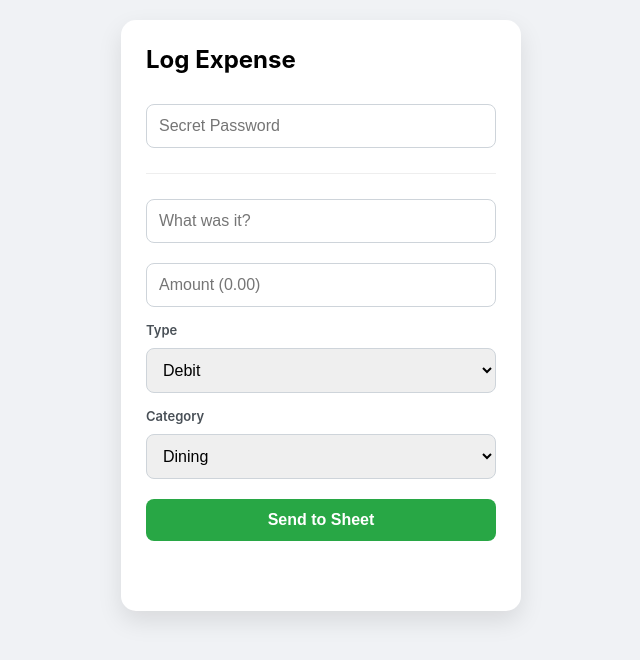
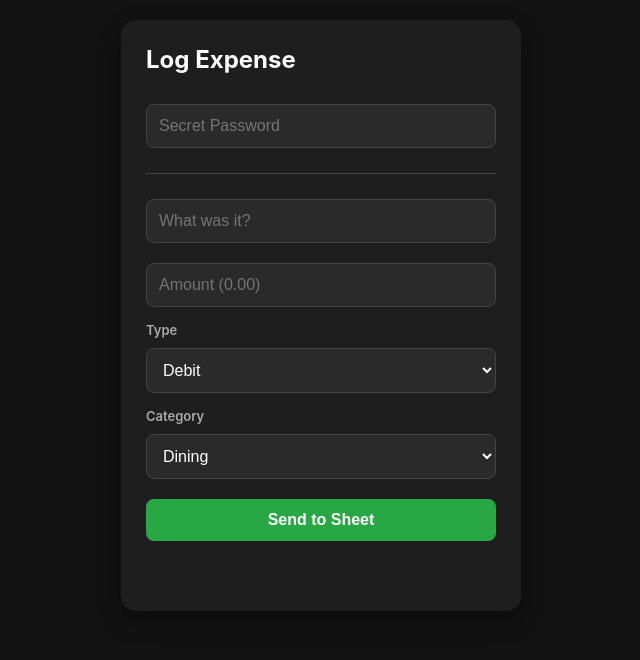
Before and after one commit to yeungtech/budget_track, a plain HTML site: page index.html in a window 1280 px wide. Shown: the whole page, without its empty margins (319-959 px from the left). Drawn offline with Linux system fonts and the light colour scheme.

Commit message:
Update index.html - Dark theme
with last entry displayed

```diff
--- a/index.html
+++ b/index.html
@@ -4,18 +4,18 @@
     <title>Expense Logger</title>
     <meta name="viewport" content="width=device-width, initial-scale=1">
     <style>
-        body { font-family: -apple-system, sans-serif; padding: 20px; max-width: 400px; margin: auto; background-color: #f0f2f5; }
-        .card { background: white; padding: 25px; border-radius: 15px; box-shadow: 0 10px 25px rgba(0,0,0,0.1); }
-        input, select, button { width: 100%; padding: 12px; margin: 10px 0; border: 1px solid #ced4da; border-radius: 8px; box-sizing: border-box; font-size: 16px; }
+        body { font-family: -apple-system, sans-serif; padding: 20px; max-width: 400px; margin: auto; background-color: #121212; }
+        .card { background: #1e1e1e; padding: 25px; border-radius: 15px; box-shadow: 0 10px 25px rgba(0,0,0,0.3); color: #ffffff; }
+        input, select, button { width: 100%; padding: 12px; margin: 10px 0; border: 1px solid #444444; border-radius: 8px; box-sizing: border-box; font-size: 16px; background-color: #2a2a2a; color: #ffffff; }
         button { background-color: #28a745; color: white; border: none; font-weight: bold; cursor: pointer; transition: 0.3s; }
         button:disabled { background-color: #6c757d; }
-        label { font-size: 13px; color: #495057; font-weight: 600; margin-top: 5px; display: block; }
+        label { font-size: 13px; color: #aaaaaa; font-weight: 600; margin-top: 5px; display: block; }
         .status-area { height: 20px; text-align: center; margin-top: 15px; font-weight: bold; font-size: 14px; }
-        .last-entry { margin-top: 20px; padding-top: 15px; border-top: 1px solid #eee; display: none; }
-        .last-entry h4 { margin: 0 0 10px 0; color: #495057; font-size: 13px; }
+        .last-entry { margin-top: 20px; padding-top: 15px; border-top: 1px solid #444444; display: none; }
+        .last-entry h4 { margin: 0 0 10px 0; color: #aaaaaa; font-size: 13px; }
         .last-entry table { width: 100%; font-size: 14px; }
         .last-entry td { padding: 5px 0; }
-        .last-entry td:first-child { color: #6c757d; }
+        .last-entry td:first-child { color: #aaaaaa; }
         .last-entry td:last-child { text-align: right; font-weight: 500; }
     </style>
 </head>
@@ -24,7 +24,7 @@
         <h2 style="margin-top:0">Log Expense</h2>
         <form id="expenseForm">
             <input type="password" id="password" placeholder="Secret Password" required>
-            <hr style="border: 0; border-top: 1px solid #eee; margin: 15px 0;">
+            <hr style="border: 0; border-top: 1px solid #444444; margin: 15px 0;">
             <input type="text" id="item" placeholder="What was it?" required>
             <input type="number" step="0.01" id="price" placeholder="Amount (0.00)" required>
 
```
